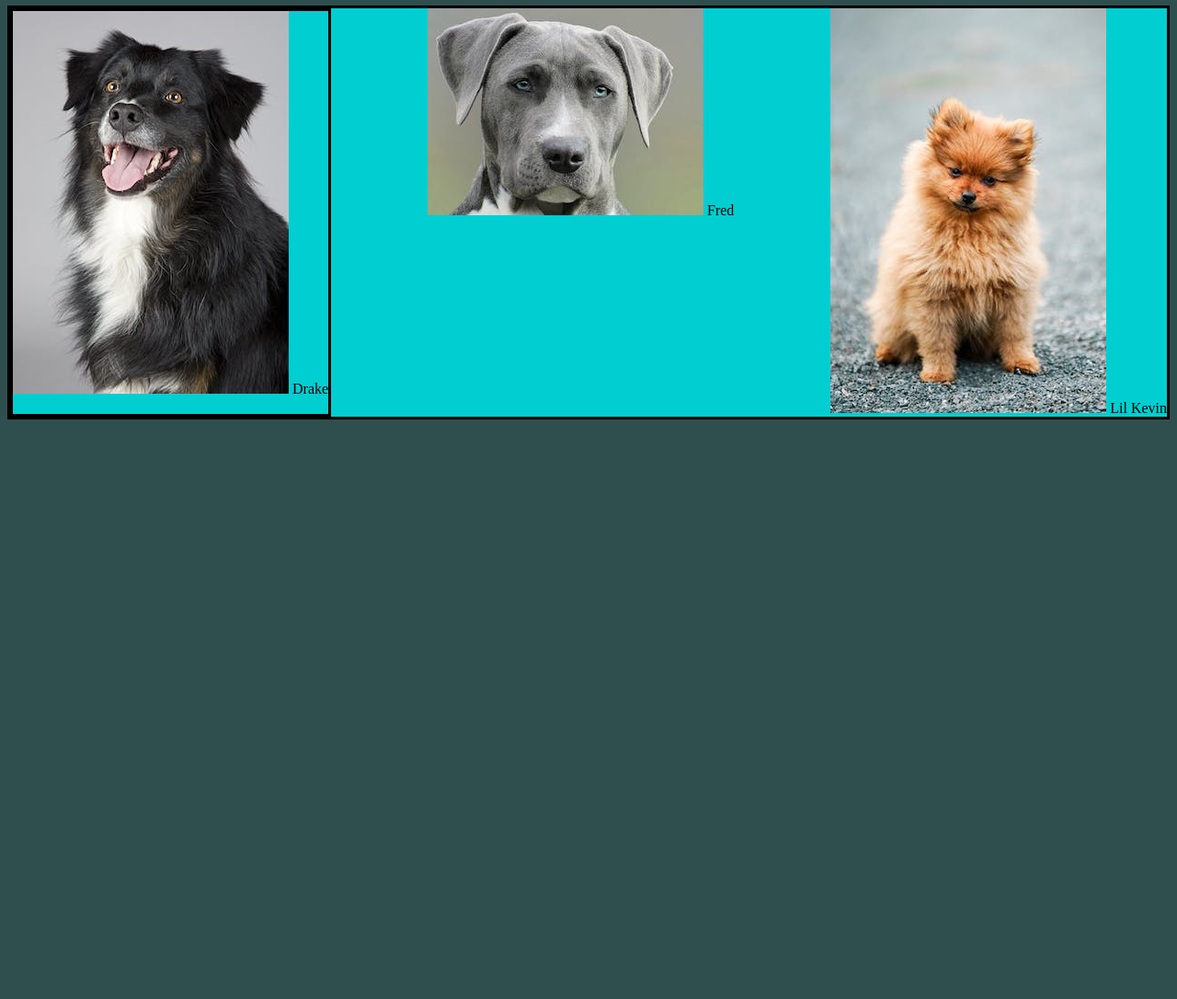
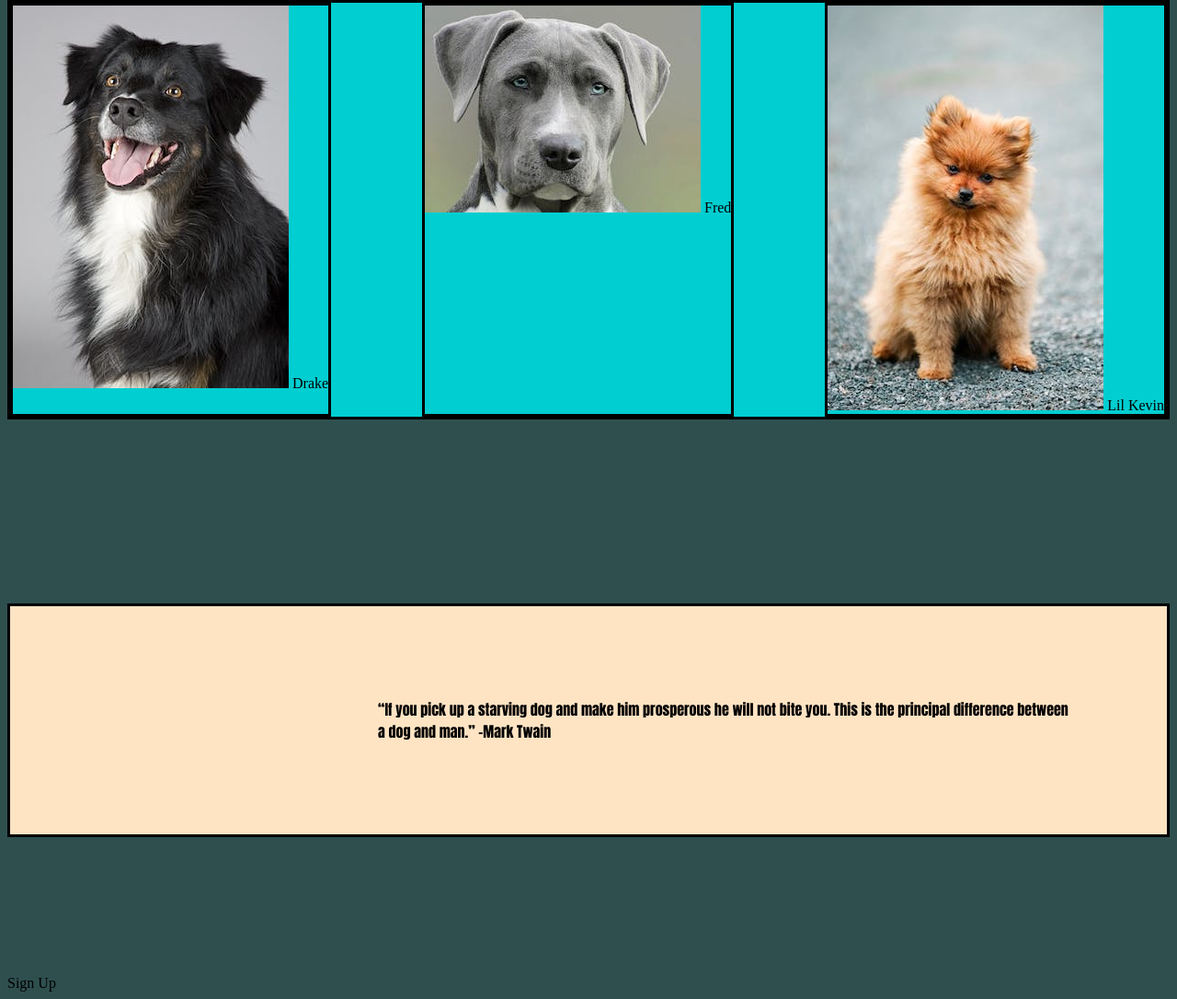
Before and after one commit to ZachBova/animal-shelter, a plain HTML site: page index.html in a window 1280 px wide. Shown: the part 507-1593 px from the top of the page at 92% size. Before the commit the page ends 971 px from the top, so only its background shows below. Drawn offline with Linux system fonts and the light colour scheme.

Commit message:
add new flex box with quote to it and add style to it

```diff
--- a/css/index.css
+++ b/css/index.css
@@ -8,7 +8,7 @@ body {background-color: darkslategray;
     font-size: xx-large;
     margin-right: 500px;
     font-weight: bold;
- border-style: solid;
+
 }
 
 
@@ -44,7 +44,7 @@ border-style: solid;
 
 .item{
 
-    color:skyblue ;
+    color:darkslategray ;
     display: flex;
 
 }
@@ -57,7 +57,41 @@ justify-content: space-between;
 
 }
 
+
+
 .dog-2 {
+
 border-style: solid;
 
 }
+
+.dog-3 {
+
+border-style: solid;
+}
+
+
+.dog-4 {
+border-style: solid;
+
+}
+
+
+.container3 {
+    background-color: bisque;
+
+    display: flex;
+    border-style: solid;
+    margin-top: 200px;
+    margin-bottom: 150px;
+}
+
+.quote1 {
+
+display: flex;
+font-family: Impact, Haettenschweiler, 'Arial Narrow Bold', sans-serif;
+margin: 100px;
+margin-left: 400px;
+
+
+}
--- a/index.html
+++ b/index.html
@@ -22,7 +22,7 @@
 
     </nav>
 
-
+<div>
 
 <Div class="second">
     <h2> This website will help you find your new best friend :) </h2>
@@ -45,6 +45,21 @@
 
 </div>
 
+<div class="container3">
+    <div class="quote1"> “If you pick up a starving dog and make him prosperous he will not bite you. This is the principal difference between a dog and man.”
+         -Mark Twain</div>
+
+
+
+</div>
+
+
+
+<div>
+
+Sign Up
+
+</div>
 
 
 </body>
```
